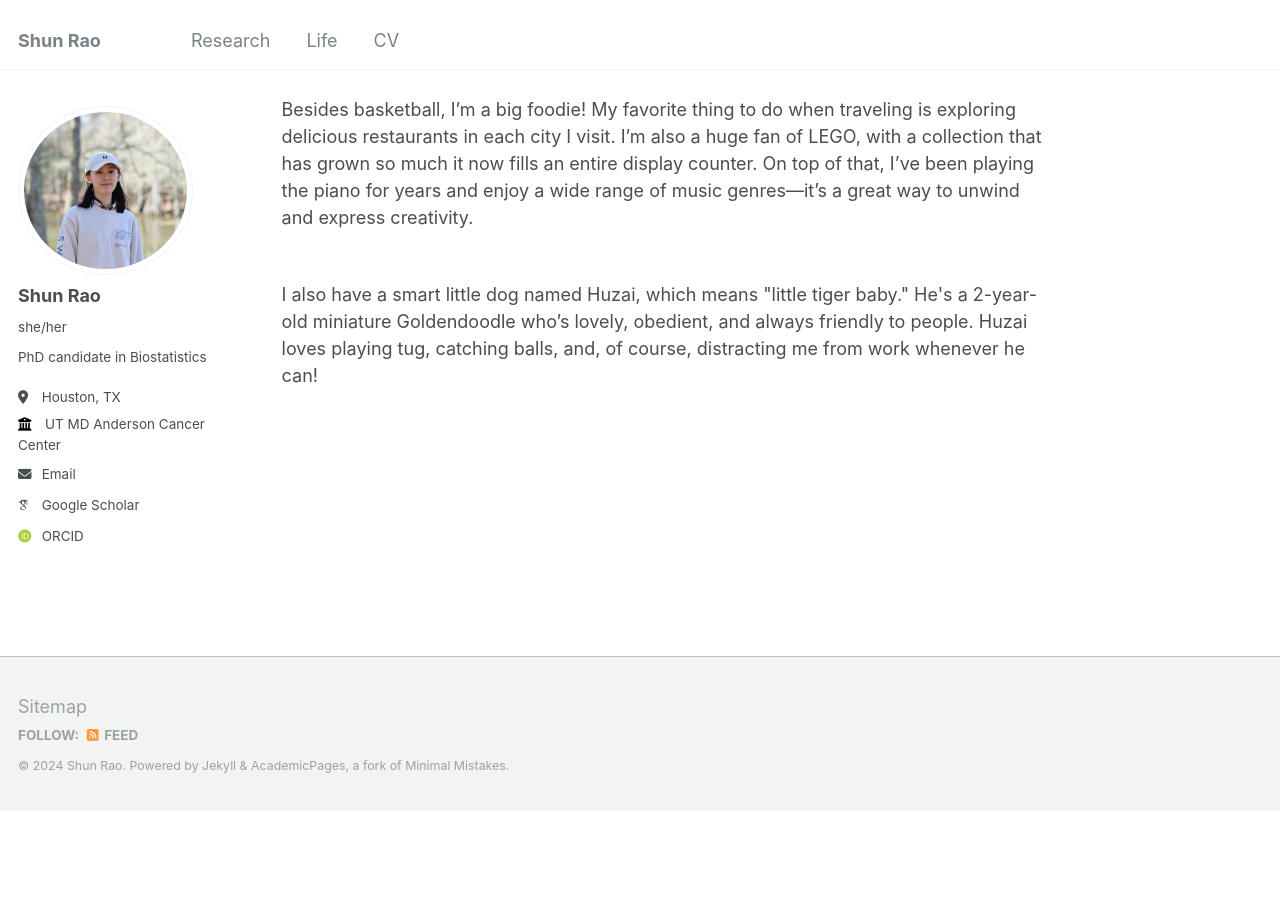
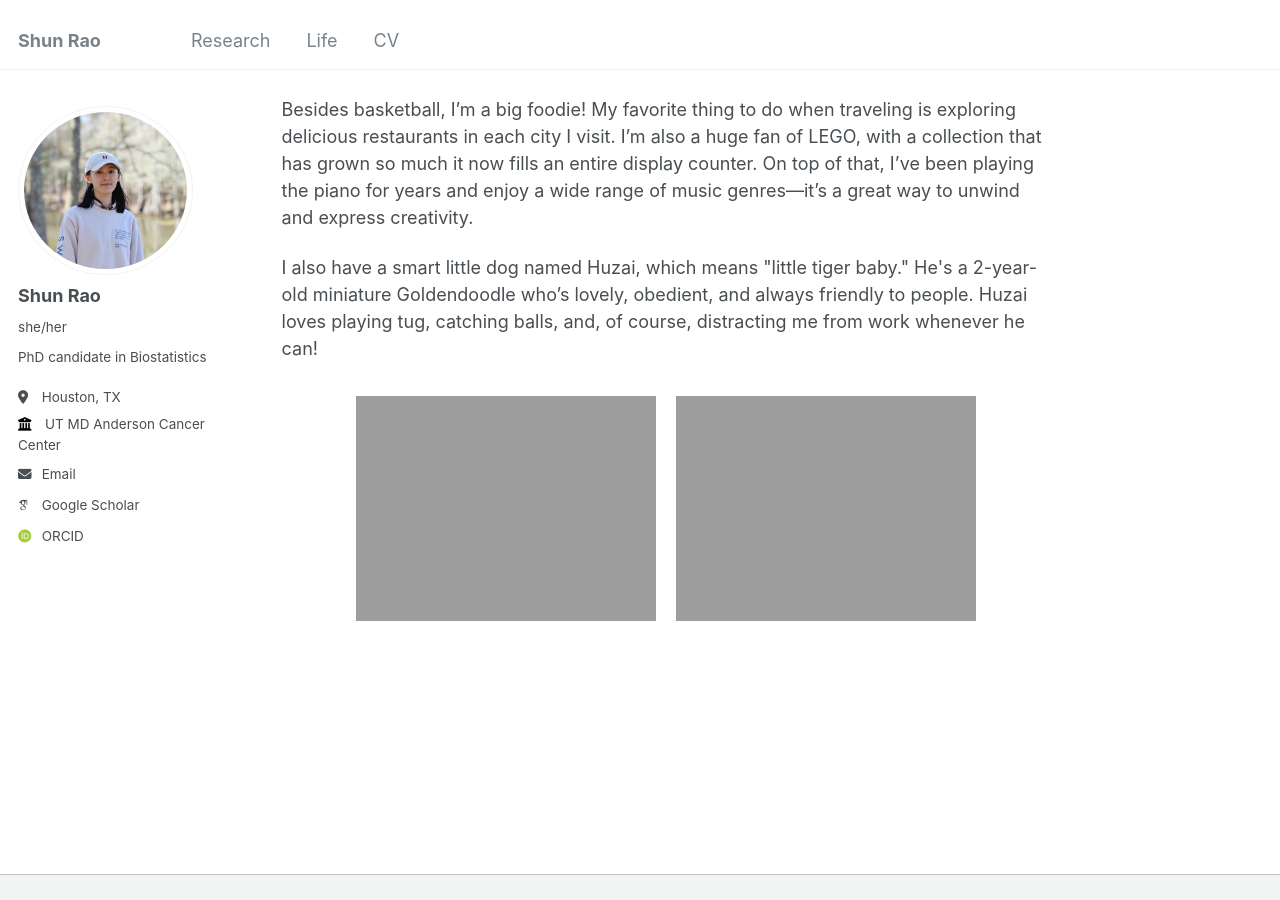
Before and after one commit to ShunRao8/shunrao8.github.io, a Jekyll site: the page built from _pages/life.html, in a window 1280 px wide and 900 px high, scrolled down 709 px. Built offline with Jekyll 4.4.1, drawn with Linux system fonts in a browser that asks for light colours; some web fonts are replaced; before the commit the page ends 1520 px from its top, so only the background shows below that.

Commit message:
Update life.html

```diff
--- a/_pages/life.html
+++ b/_pages/life.html
@@ -13,5 +13,10 @@ permalink: /life/
 </div>
 <br>
 <p>Besides basketball, I’m a big foodie! My favorite thing to do when traveling is exploring delicious restaurants in each city I visit. I’m also a huge fan of LEGO, with a collection that has grown so much it now fills an entire display counter. On top of that, I’ve been playing the piano for years and enjoy a wide range of music genres—it’s a great way to unwind and express creativity.</p>
-<br>
+
 <p>I also have a smart little dog named Huzai, which means "little tiger baby." He's a 2-year-old miniature Goldendoodle who’s lovely, obedient, and always friendly to people. Huzai loves playing tug, catching balls, and, of course, distracting me from work whenever he can!</p>
+
+<div style="display: flex; justify-content: center; align-items: center;">
+    <img src="https://shunrao8.github.io/files/dog.jpeg" alt="Image 1" style="width: 45%; max-width: 300px; margin: 10px;">
+    <img src="https://shunrao8.github.io/files/dog2.jpeg" alt="Image 2" style="width: 45%; max-width: 300px; margin: 10px;">
+</div>
```
